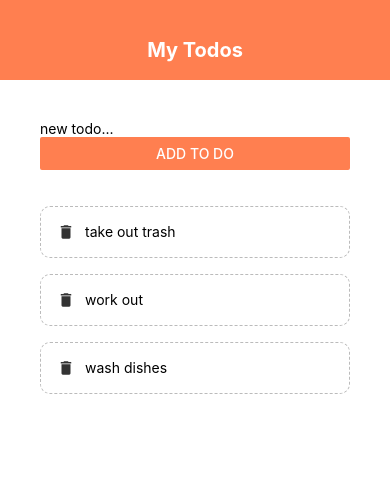
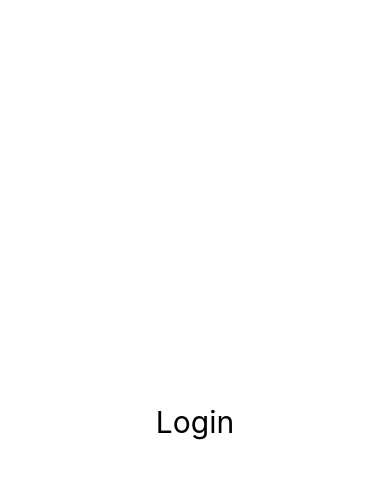
Before and after one commit to buc0025/React_Native_Test, a React Native app: screen / in a window 390 px wide. Shown: the top 478 px of the page. Built offline with nearby package versions, Linux system fonts and the light colour scheme.

Commit message:
Random background change from Styler project
Started Udemy course on React Native bootcamp. New project shows how to change background
color to randomly selected color using new function.

```diff
--- a/App.js
+++ b/App.js
@@ -1,75 +1,65 @@
-import React, { useState } from 'react';
-import { StyleSheet, Text, View, FlatList, Alert, TouchableWithoutFeedback, Keyboard } from 'react-native';
-import Header from './components/header';
-import TodoItem from './components/todoItem';
-import AddTodo from './components/addTodo';
-import Sandbox from './components/sandbox';
+import { StatusBar } from 'expo-status-bar';
+import React, {useState} from 'react';
+import { StyleSheet, Text, View, TextInput, Button, Alert, TouchableOpacity, Image } from 'react-native';
 
-export default function App() {
-  const [todos, setTodos] = useState([
-    { text: 'take out trash', key: '1' },
-    { text: 'work out', key: '2' },
-    { text: 'wash dishes', key: '3' }
-  ]);
-
-  const pressHandler = (key) => {
-    setTodos((prevTodos) => {
-      return prevTodos.filter(todo => todo.key != key);
-    });
+export default class App extends React.Component {
+  constructor() {
+    super();
+    this.state = {
+      randomColor: null,
+      buttonColor: null
+    };
   }
 
-  const submitHandler = (text) => {
-
-    if (text.length > 3) {
-      setTodos((prevToDos) => {
-        return [
-          { text: text, key: Math.random().toString() },
-          ...prevToDos
-        ]
-      });
-    } else {
-      Alert.alert('OOPS!', 'ToDos must be over 3 characters long', [
-        {text: 'Understood', onPress: () => console.log('alert closed')}
-      ]);
-    }
-
+  getRandomColor = () => {
+    return (
+      "rgb(" +
+      Math.floor(Math.random() * 256) + "," +
+      Math.floor(Math.random() * 256) + "," +
+      Math.floor(Math.random() * 256) + ")"
+    );
+  }
+  getButtonColor = () => {
+    return (
+      "rgb(" +
+      Math.floor(Math.random() * 256) + "," +
+      Math.floor(Math.random() * 256) + "," +
+      Math.floor(Math.random() * 256) + ")"
+    );
   }
 
-  return (
-    // <Sandbox />
-    <TouchableWithoutFeedback onPress={() => {
-      Keyboard.dismiss();
-      console.log('dismissed keyboard');
-    }}>
-      <View style={styles.container}>
-        <Header />
-        <View style={styles.content}>
-          <AddTodo submitHandler={submitHandler} />
-          <View style={styles.list}>
-            <FlatList
-              data={todos}
-              renderItem={({ item }) => (
-                <TodoItem item={item} pressHandler={pressHandler} />
-              )}
-            />
-          </View>
-        </View>
+  myButtonPressed = () => {
+    this.setState({randomColor: this.getRandomColor()})
+    this.setState({buttonColor: this.getButtonColor()})
+  }
+
+  render() {
+    return (
+      <View style={[styles.container, {backgroundColor: this.state.randomColor}]}>
+        <TouchableOpacity onPress={this.myButtonPressed}>
+        <Text style={[styles.input], {backgroundColor: this.state.buttonColor, fontSize: 30}}>Login</Text>
+        </TouchableOpacity>
       </View>
-    </TouchableWithoutFeedback>
-  );
+    );
+  }
+
 }
 
 const styles = StyleSheet.create({
   container: {
     flex: 1,
     backgroundColor: '#fff',
+    alignItems: 'center',
+    justifyContent: 'center'
   },
-  content: {
-    padding: 40,
-    flex: 1
-  },
-  list: {
-    marginTop: 20,
-    flex: 1
-  },
+  input: {
+    fontSize: 30,
+    paddingVertical: 10,
+    paddingHorizontal: 40,
+    borderRadius: 10,
+    borderWidth: 2,
+    color: 'white',
+    borderColor: 'rgb(23, 34, 45)',
+    backgroundColor: 'purple'
+  }
 });
```
Also changed, not shown: components/NameText.js (added, +23 -0 lines), components/images/email.png (added).
